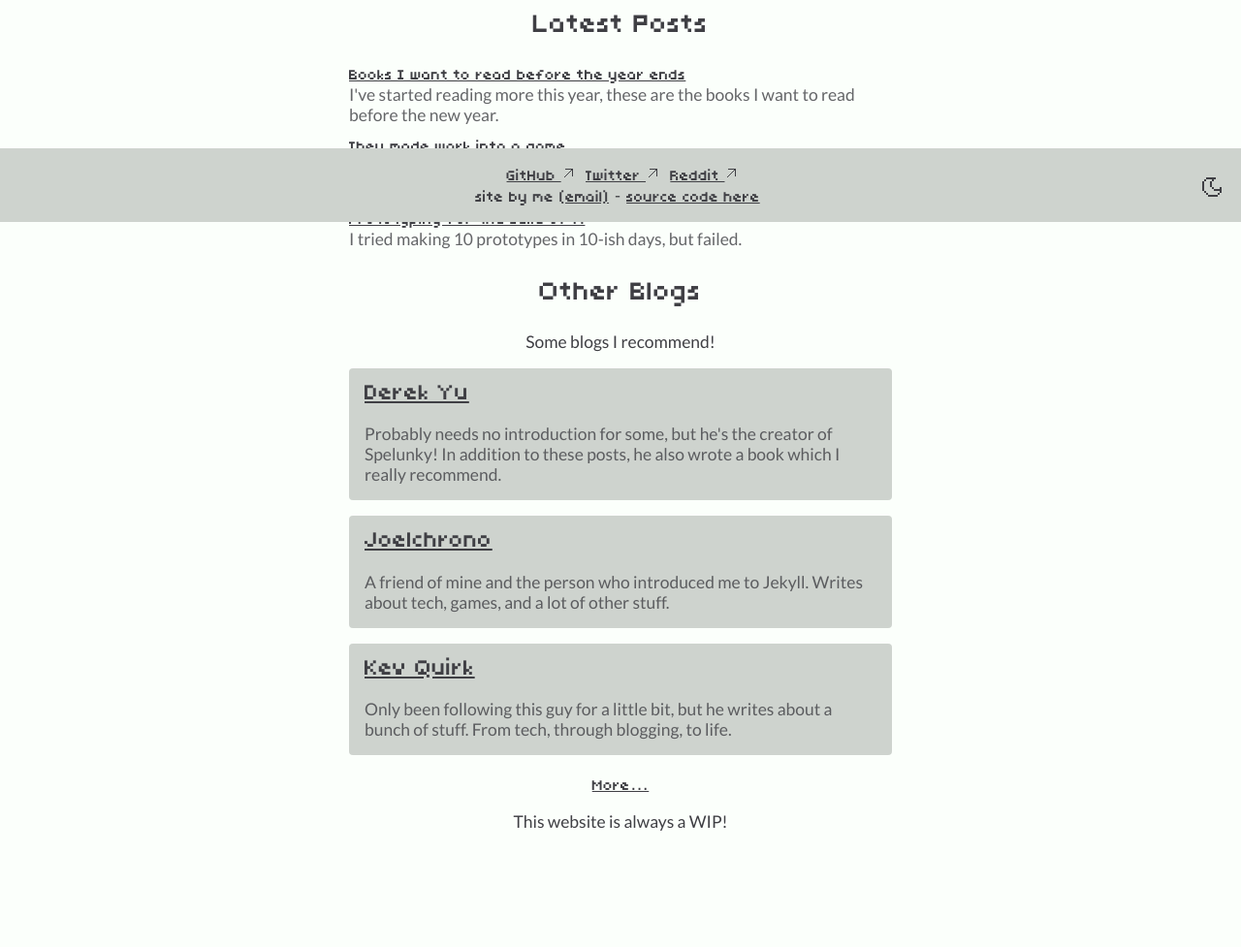
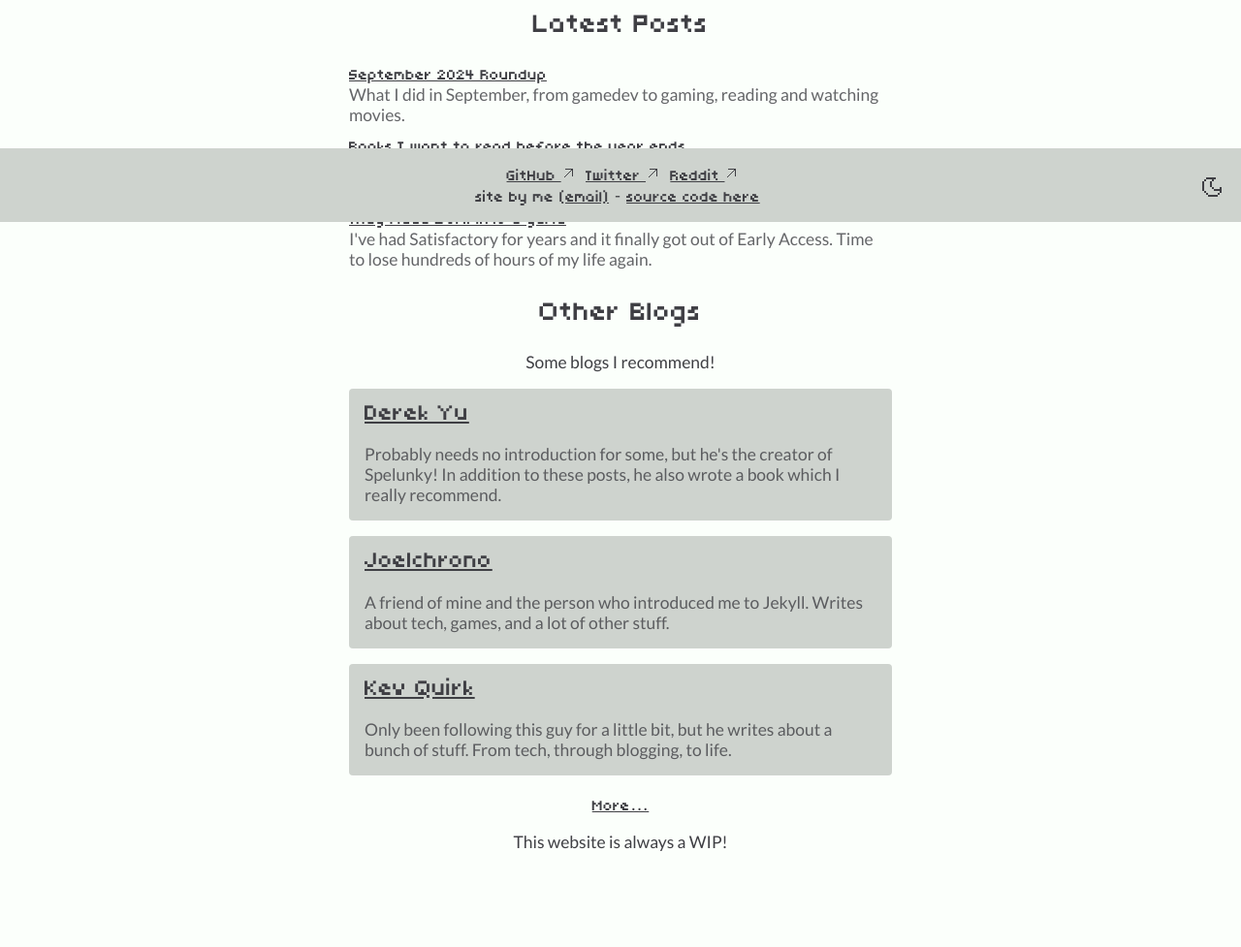
Before and after one commit to BenjaTK/benjatk.github.io, a Jekyll site: the page built from index.md, in a window 1280 px wide. Shown: the part 671-1648 px from the top of the page at 97% size. Built offline with Jekyll 4.4.1, drawn with Linux system fonts in a browser that asks for light colours; before the commit the page ends 1627 px from its top, so only the background shows below that; some of the changed lines change nothing that is shown.

Commit message:
September 2024 roundup

```diff
--- a/_sass/main.scss
+++ b/_sass/main.scss
@@ -399,6 +399,17 @@
     margin: 0;
 }
 
+.beside-text {
+    display: block;
+    float: left;
+    max-height: 20rem;
+    min-width: 10rem;
+    padding-right: 1em;
+}
+
+.text-and-image {
+    display: flex;
+}
 
 .pinned-list li {
     padding-bottom: 0.5rem;
--- /dev/null
+++ b/roundups/_posts/2024-10-01-september-2024.md
@@ -0,0 +1,77 @@
+---
+layout: post
+title: September 2024 Roundup
+excerpt: What I did in September, from gamedev to gaming, reading and  watching movies.
+tags: monthly gaming movies reading gamedev
+comments_id: 11
+---
+
+The first of many monthly summaries! This is mainly for me, cause I want to remember what I did each month, but is also a pretty good showcase of my interests.
+
+# Gamedev
+
+As I wrote about in [Prototyping for the sake of it]({% post_url 2024-09-17-10-days-10-prototypes %}) I did some small prototypes this month. Even if I didn't complete the challenge I'm still pretty happy with these prototypes.
+
+I also started working on a secret project...
+
+# Reading
+
+I stepped up my reading quite a lot this month. Storygraph provides a nice little graphic that summarizes my reading this month:
+
+![Wrap up Storygraph summary](../assets/images/2024-10-01-september-2024/storygraph-wrap-up-summary-vertical-2024-9.png)
+
+## Como Agua para Chocolate
+
+<div class="text-and-image">
+<a class="beside-text" href="https://app.thestorygraph.com/books/5d37c118-b4fc-4875-9b3d-81dc3aed9932"><img  src="../assets/images/2024-10-01-september-2024/como-agua-para-chocolate.png" /></a>
+Read this mexican magical realism book for school, but was trapped by it. I first became interested in it when I found out its format: each chapter is a recipe, and the narrator interrupts the recipe often to tell the story. And it's executed pretty great. At later points it became just a tiny bit annoying, but the story was just so full of drama and bizarre stuff happening all the time I just couldn't stop reading it.
+</div>
+
+## Percy Jackson: The Last Olympian
+
+<div class="text-and-image">
+<a class="beside-text" href="https://app.thestorygraph.com/books/f1737070-ab46-46c8-97c4-234cc233ea5b"><img src="../assets/images/2024-10-01-september-2024/percy-jackson.png" /></a>
+The 5th book of the Percy Jackson series, and the last one before I switch to The Heroes of Olympus (there's some new Percy Jackson books, but they take place after that series). I LOVED this one, probably my favorite of the series. I read it in basically just a few sittings of an hour to 2 hours and finished it at 2 AM because I couldn't sleep and just _"wanted to read one chapter to get sleepy"_. Of course, one chapter turned into many more.
+</div>
+
+## Before the Coffee Gets Cold
+
+<div class="text-and-image">
+<a class="beside-text" href="https://app.thestorygraph.com/books/dc2c77c9-dfd2-4e13-b889-2b854c42932c"><img class="beside-text" src="../assets/images/2024-10-01-september-2024/before-the-coffee.png" /></a>
+I really liked this book. It's a bit weirdly written, though I'm not sure if that's because of the translation or not (original language is japanese), but it's a nice neat and most of the times emotional book, though still lighthearted. There's more books from the series so I might check them out in the future.
+</div>
+
+# Movies
+
+This month I started doing I had already tried once before. I close my eyes, then randomly pick a movie from the Netflix app. This "game" got me to watch LOL (2012), the lowest rated movie in my Letterboxd. But I also watched Brokeback Mountain, re-watched Hotel Transylvania (which isn't the best, but was fun), Transformers: Rise of the Beasts (not the worst movie I've ever seen) and more.
+
+![My Letterboxd diary of the month showing all the movies I watched](../assets/images/2024-10-01-september-2024/letterboxd-diary.png)
+_My Letterboxd diary this month. Definitely the biggest list in months_
+
+The highlights of this month were:
+
+## Brokeback Mountain
+
+This movie left me feeling empty inside. The performances of Heath Ledger and Jake Gyllenhaal are fantastic. The story is devastating, and amplified by the soundtrack made by the AMAZING Gustavo Santaolalla (VIVA ARGENTINA CARAJOO). It was a bit slow for my taste, but I still really liked it.
+
+## Shaun of the Dead
+
+This one I just watched because I've been meaning to watch more Edgar Wright movies. It's not my favorite of his (Scott Pilgrim will probably always be), but it was still hilarious and very entertaining.
+
+## Star Wars Episode V
+
+With 2 friends we've been doing a tradition where we hang out, cook lunch, then watch a Star Wars movie. Only one of us has seen all the movies and is kind of a big fan. Instead, it's my other friend and I's first time. We started watching them from Episode I, and we finally got to THE moment of the series (or ONE of the multiple iconic moments). Anyways, we ate egg fried rice and enjoyed the movie even though we were a bit tired.
+
+## It's Such a Beautiful Day
+
+Honestly, I'm not sure about the rating I gave this one. It's very unique and I loved the style but it didn't make me feel much, at least not as much as the reviews made it seem. I'm between a 3 and 4, so 3.5 seems pretty appropriate.
+
+# Gaming
+
+- I mostly just played **Satisfactory**, since its 1.0 update came out. You can read my review [here]({% post_url 2024-09-20-satisfactory-review %}).
+- I've also been playing some **Minecraft** with friends, though haven't felt that much motivation to play it.
+- I finished the first dungeon in **CrossCode**, though I haven't played much since. Games of that size with a lot of quests are overwhelming to me, and I mostly prefer to play smaller games. I do really like it though, so I'll probably continue.
+
+# This month in retrospect
+
+This month has been one of the best of the year for me. I've done a lot of improvements and continue to do so. Here's to another great month!
```
Also changed, not shown: assets/images/2024-10-01-september-2024/letterboxd-diary.png (added), assets/images/2024-10-01-september-2024/percy-jackson.png (added), assets/images/2024-10-01-september-2024/storygraph-wrap-up-summary-vertical-2024-9.png (added), 2 other files.
